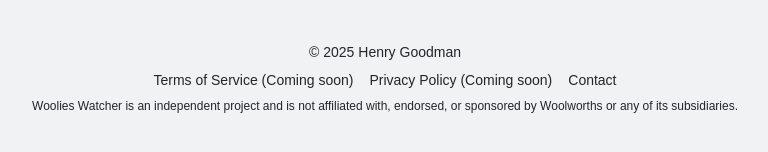
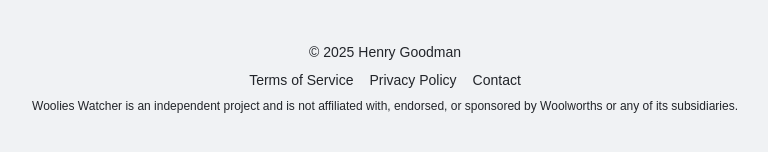
Before and after one commit to henrygoodman/woolies-watcher, a Next.js app in the folder frontend/: page /contact in a window 1280 px wide. Shown: the part 922-1074 px from the top of the page, without its empty margins (255-1023 px from the left). Built offline with nearby package versions, Linux system fonts and the light colour scheme; no server answers.

Commit message:
Fix hydration

```diff
--- a/frontend/src/components/Footer.tsx
+++ b/frontend/src/components/Footer.tsx
@@ -16,10 +16,10 @@ export const Footer: React.FC = () => {
         <p className="text-sm">&copy; {currentYear ?? '...'} Henry Goodman</p>
         <div className="flex space-x-4">
           <Link href="/terms" className="text-sm hover:underline">
-            Terms of Service (Coming soon)
+            Terms of Service
           </Link>
           <Link href="/privacy" className="text-sm hover:underline">
-            Privacy Policy (Coming soon)
+            Privacy Policy
           </Link>
           <Link href="/contact" className="text-sm hover:underline">
             Contact
```
